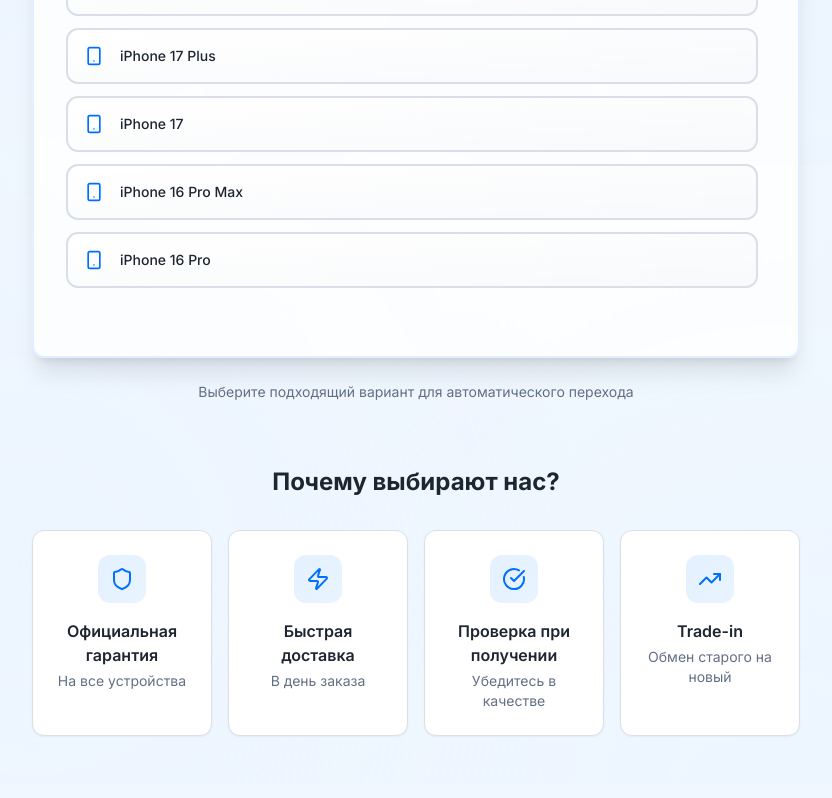
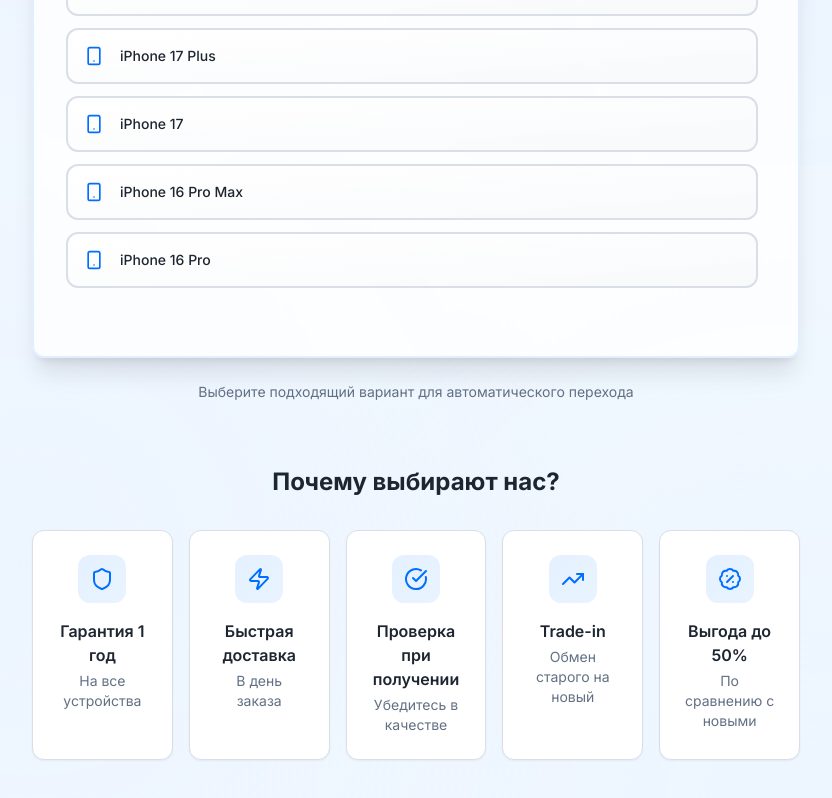
Before and after one commit to vitalmac27-sketch/iphone-collector-quiz, a React (Vite) app: page / in a window 1280 px wide. Shown: the part 634-1432 px from the top of the page, without its empty margins (224-1056 px from the left). Built offline with nearby package versions, Linux system fonts and the light colour scheme; the HTML template or start-up script is replaced by a standard one.

Commit message:
Add "Why Us" icons
Update the "Why Us" section to include a "1 year warranty" icon and a "Save up to 50%" icon.

```diff
--- a/src/components/Benefits.tsx
+++ b/src/components/Benefits.tsx
@@ -1,10 +1,10 @@
-import { Shield, Zap, CheckCircle, TrendingUp } from "lucide-react";
+import { Shield, Zap, CheckCircle, TrendingUp, BadgePercent } from "lucide-react";
 import { Card } from "@/components/ui/card";
 
 const benefits = [
   {
     icon: Shield,
-    title: "Официальная гарантия",
+    title: "Гарантия 1 год",
     description: "На все устройства"
   },
   {
@@ -21,6 +21,11 @@ const benefits = [
     icon: TrendingUp,
     title: "Trade-in",
     description: "Обмен старого на новый"
+  },
+  {
+    icon: BadgePercent,
+    title: "Выгода до 50%",
+    description: "По сравнению с новыми"
   }
 ];
 
@@ -29,7 +34,7 @@ const Benefits = () => {
     <div className="mt-16 animate-fade-in [animation-delay:400ms]">
       <h2 className="text-2xl font-bold text-center mb-8">Почему выбирают нас?</h2>
 
-      <div className="grid grid-cols-1 md:grid-cols-4 gap-4">
+      <div className="grid grid-cols-1 md:grid-cols-5 gap-4">
         {benefits.map((benefit, index) => {
           const Icon = benefit.icon;
           return (
```
